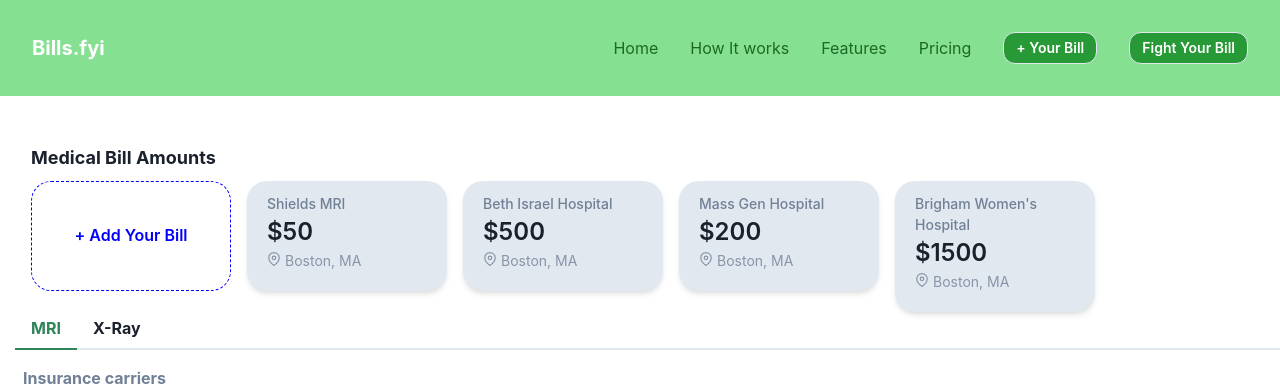
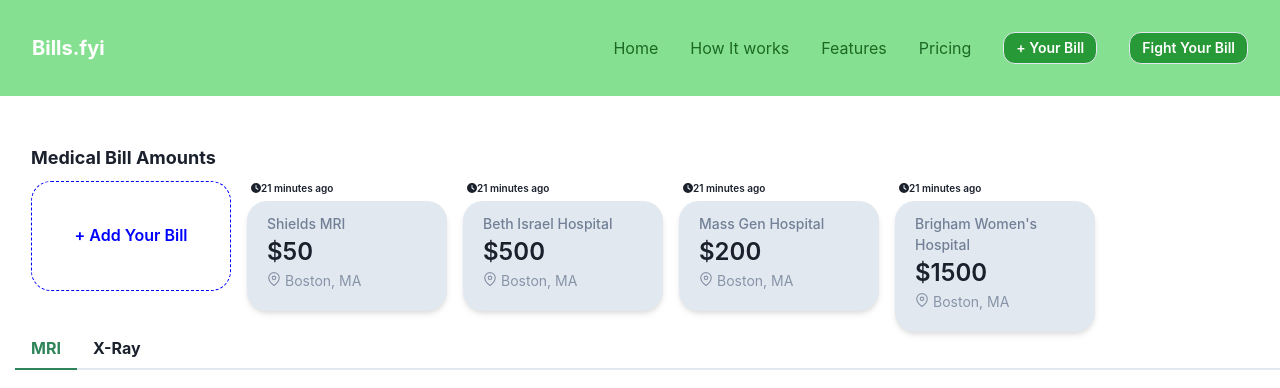
Before and after one commit to lisayan/bills-fyi, a React (Create React App) app: page / in a window 1280 px wide. Shown: the top 388 px of the page. Built offline with nearby package versions, Linux system fonts and the light colour scheme.

Commit message:
Add timestamp to bill pills

```diff
--- a/src/components/LiveBills/BillPill.jsx
+++ b/src/components/LiveBills/BillPill.jsx
@@ -2,7 +2,7 @@
 import { Box, Stat, StatLabel, StatNumber, StatHelpText, StatArrow, Icon } from '@chakra-ui/react';
 import { FiMapPin } from 'react-icons/fi'; // Importing the location icon
 
-const BillPill = ({ label, value, city, state }) => {
+export default function BillPill ({ label, value, city, state }) {
   return (
     <Box
       bg="gray.200"
@@ -23,7 +23,5 @@
         </StatHelpText>
       </Stat>
     </Box>
-  );
+  )
 };
-
-export default BillPill;
--- a/src/components/LiveBills/BillPillContainer.jsx
+++ b/src/components/LiveBills/BillPillContainer.jsx
@@ -1,59 +1,24 @@
 import React from 'react';
-import {Link} from 'react-router-dom';
-import { Box, Button, Stack, Text } from '@chakra-ui/react';
-import BillPill from './BillPill';
-import { billPillContainer } from '../../styles/billpillcontainer.css';
+import { Box } from '@chakra-ui/react';
+import BillPill from './BillPill.jsx';
+import { FontAwesomeIcon } from '@fortawesome/react-fontawesome';
+import { faClock } from '@fortawesome/free-solid-svg-icons';
 
-export default function BillPillContainer() {
-  return (
-    <div className='billPillContainer'>
-      <Box p={4}>
-        <Text fontSize="lg" fontWeight="bold" marginBottom="10px">Medical Bill Amounts</Text>
-        <Stack
-          spacing={4}
-          align="flex-start"
-          direction={["column", "row", "row", "row"]}
-          pt={[4, 4, 0, 0]}
-        >
-          <Link to="/addbillpage">
-            <Button
-              borderRadius="20px"
-              variant="outline"
-              borderStyle="dashed"
-              borderColor="blue"
-              textColor="blue"
-              p={3}
-              px={5}
-              width="200px"
-              height="110px"
-            >+ Add Your Bill</Button>
-          </Link>
-          <BillPill
-            label="Shields MRI"
-            value={50}
-            city="Boston"
-            state="MA"
-          />
-          <BillPill
-            label="Beth Israel Hospital"
-            value={500}
-            city="Boston"
-            state="MA"
-          />
-          <BillPill
-            label="Mass Gen Hospital"
-            value={200}
-            city="Boston"
-            state="MA"
-          />
-          <BillPill
-            label="Brigham Women's Hospital"
-            value={1500}
-            city="Boston"
-            state="MA"
-          />
-        </Stack>
-      </Box>
-    </div>
-  )
-}
+export default function BillPillContainer ({ label, value, city, state, timestamp }) {
+    return (
+        <div class="billPillContainer">
+            <p class="billPillTimestamp" >
+                <span class="greyed" style={{ fontWeight: 600 }}>
+                    <FontAwesomeIcon icon={faClock}/>
+                    21 minutes ago
+                </span>
+            </p>
+            <BillPill
+                label={label}
+                value={value}
+                city={city}
+                state={state}
+            />
+        </div>
+    )
+};
--- /dev/null
+++ b/src/components/LiveBills/BillPillContainerRow.jsx
@@ -0,0 +1,59 @@
+import React from 'react';
+import {Link} from 'react-router-dom';
+import { Box, Button, Stack, Text } from '@chakra-ui/react';
+import BillPillContainer from './BillPillContainer.jsx';
+import { billPillContainerRow } from '../../styles/billpillcontainerrow.css';
+
+export default function BillPillContainerRow() {
+  return (
+    <div className='billPillContainerRow'>
+      <Box p={4}>
+        <Text fontSize="lg" fontWeight="bold" marginBottom="10px">Medical Bill Amounts</Text>
+        <Stack
+          spacing={4}
+          align="flex-start"
+          direction={["column", "row", "row", "row"]}
+          pt={[4, 4, 0, 0]}
+        >
+          <Link to="/addbillpage">
+            <Button
+              borderRadius="20px"
+              variant="outline"
+              borderStyle="dashed"
+              borderColor="blue"
+              textColor="blue"
+              p={3}
+              px={5}
+              width="200px"
+              height="110px"
+            >+ Add Your Bill</Button>
+          </Link>
+          <BillPillContainer
+            label="Shields MRI"
+            value={50}
+            city="Boston"
+            state="MA"
+          />
+          <BillPillContainer
+            label="Beth Israel Hospital"
+            value={500}
+            city="Boston"
+            state="MA"
+          />
+          <BillPillContainer
+            label="Mass Gen Hospital"
+            value={200}
+            city="Boston"
+            state="MA"
+          />
+          <BillPillContainer
+            label="Brigham Women's Hospital"
+            value={1500}
+            city="Boston"
+            state="MA"
+          />
+        </Stack>
+      </Box>
+    </div>
+  )
+}
--- a/src/components/LiveBills/index.jsx
+++ b/src/components/LiveBills/index.jsx
@@ -1,2 +1,2 @@
-import BillPillContainer from "./BillPillContainer";
-export default BillPillContainer;
+import BillPillContainerRow from "./BillPillContainerRow";
+export default BillPillContainerRow;
--- a/src/styles/billpillcontainer.css
+++ /dev/null
@@ -1,4 +0,0 @@
-.billPillContainer {
-    padding-left: 15px;
-    margin-bottom: 20px;
-}
--- /dev/null
+++ b/src/styles/billpillcontainerrow.css
@@ -0,0 +1,11 @@
+.billPillContainerRow {
+    padding-left: 15px;
+    margin-bottom: 20px;
+}
+
+.billPillTimestamp {
+    font-size: 10px;
+    margin-bottom: 5px !important;
+    padding-left: 4px;
+    padding-right: 4px;
+}
```
Also changed, not shown: package.json (+4 -4 lines), 2 other files (tests, documents, lock files or other folders).
